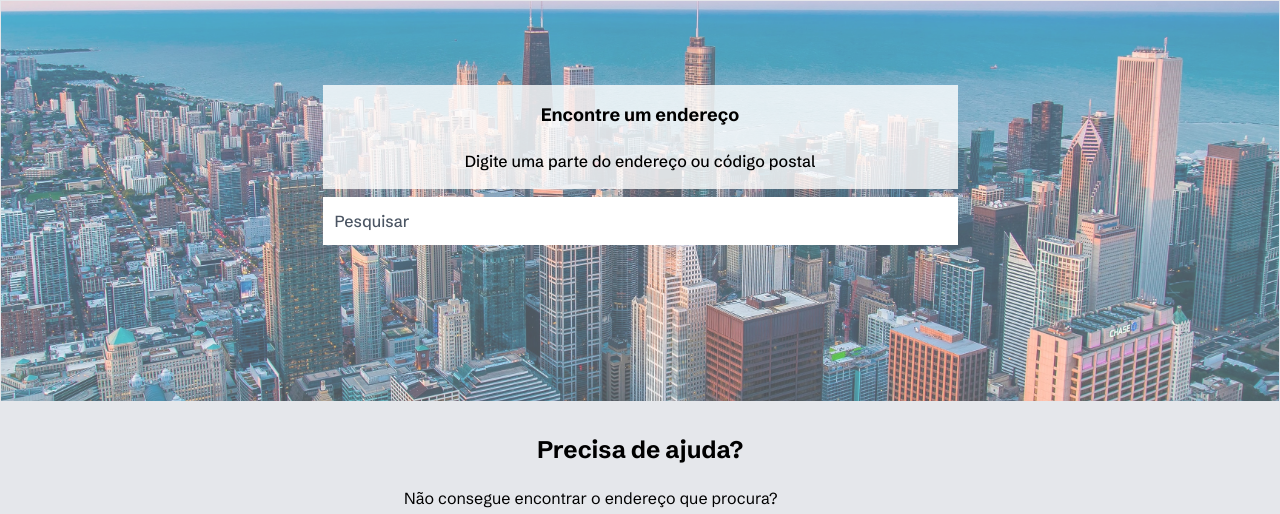
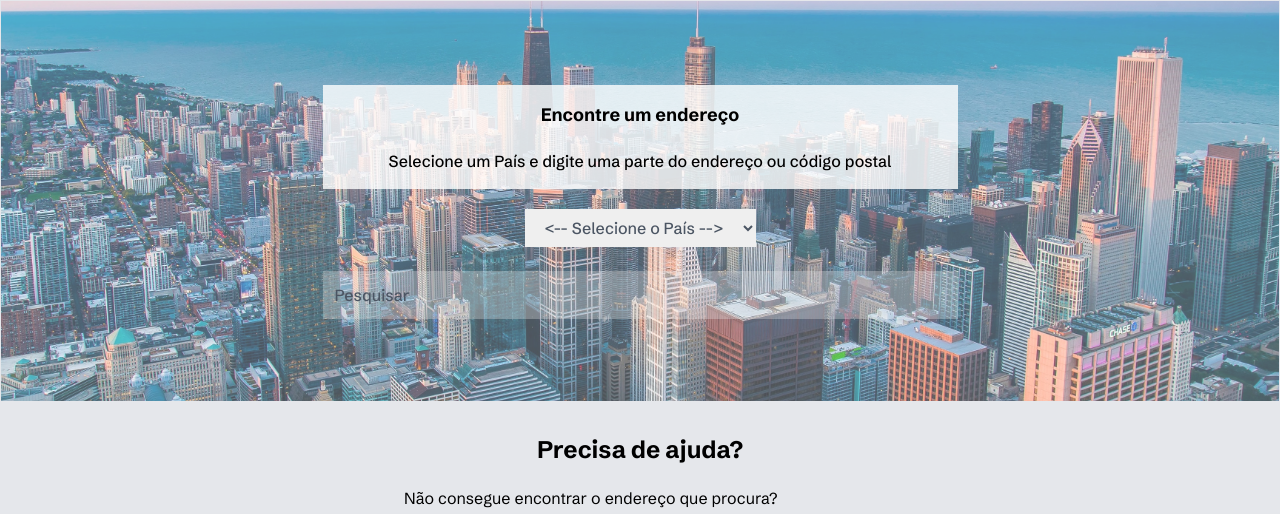
Before and after one commit to Jay-Ubisse/pocsquare, a PHP site: page /client/search/index.php in a window 1280 px wide. Shown: the part 68-582 px from the top of the page. Run offline with PHP 8.4, Linux system fonts and the light colour scheme; some libraries are stand-ins or nearby versions.

Commit message:
update search page

```diff
--- a/assets/styles/output.css
+++ b/assets/styles/output.css
@@ -616,6 +616,10 @@
   margin-bottom: 1.5rem;
 }
 
+.mb-0 {
+  margin-bottom: 0px;
+}
+
 .mb-10 {
   margin-bottom: 2.5rem;
 }
@@ -700,6 +704,10 @@
   margin-top: 40%;
 }
 
+.mb-1 {
+  margin-bottom: 0.25rem;
+}
+
 .block {
   display: block;
 }
@@ -710,6 +718,10 @@
 
 .table {
   display: table;
+}
+
+.hidden {
+  display: none;
 }
 
 .h-10 {
@@ -954,6 +966,11 @@
   background-color: rgb(22 163 74 / var(--tw-bg-opacity));
 }
 
+.bg-green-700 {
+  --tw-bg-opacity: 1;
+  background-color: rgb(21 128 61 / var(--tw-bg-opacity));
+}
+
 .bg-orange-500 {
   --tw-bg-opacity: 1;
   background-color: rgb(249 115 22 / var(--tw-bg-opacity));
@@ -973,6 +990,11 @@
   background-color: rgb(220 38 38 / var(--tw-bg-opacity));
 }
 
+.bg-red-700 {
+  --tw-bg-opacity: 1;
+  background-color: rgb(185 28 28 / var(--tw-bg-opacity));
+}
+
 .bg-slate-300 {
   --tw-bg-opacity: 1;
   background-color: rgb(203 213 225 / var(--tw-bg-opacity));
@@ -991,16 +1013,6 @@
   background-color: rgb(255 255 255 / 0.8);
 }
 
-.bg-green-700 {
-  --tw-bg-opacity: 1;
-  background-color: rgb(21 128 61 / var(--tw-bg-opacity));
-}
-
-.bg-red-700 {
-  --tw-bg-opacity: 1;
-  background-color: rgb(185 28 28 / var(--tw-bg-opacity));
-}
-
 .bg-search-background {
   background-image: url('../img/search-background.jpg');
 }
@@ -1189,6 +1201,11 @@
 .text-white {
   --tw-text-opacity: 1;
   color: rgb(255 255 255 / var(--tw-text-opacity));
+}
+
+.text-yellow-500 {
+  --tw-text-opacity: 1;
+  color: rgb(234 179 8 / var(--tw-text-opacity));
 }
 
 .underline {
--- a/client/search/index.php
+++ b/client/search/index.php
@@ -1,5 +1,6 @@
 <!DOCTYPE html>
 <html lang="en">
+
 <head>
     <meta charset="UTF-8">
     <meta http-equiv="X-UA-Compatible" content="IE=edge">
@@ -11,6 +12,7 @@
     <link href="https://fonts.googleapis.com/css2?family=Schibsted+Grotesk:ital,wght@0,400;0,500;0,600;0,700;0,800;0,900;1,400;1,500;1,600;1,700;1,800;1,900&display=swap" rel="stylesheet">
     <script src="https://kit.fontawesome.com/4b43862993.js" crossorigin="anonymous"></script>
 </head>
+
 <body class="bg-gray-200 font-schibsted p-0">
     <header>
         <!-- Header added using ajax-->
@@ -19,12 +21,33 @@
         <section class="bg-search-background p-0 bg-cover border mt-0 min-h-[400px]">
             <div class="bg-white/30 min-h-[400px] p-1 w-full">
                 <div class="mx-auto mt-20 laptop:w-1/2 mobile:w-[95%]">
-                    <div class="text-center mb-2 p-4 bg-white/80">
+                    <div class="text-center mb-1 p-4 bg-white/80">
                         <h1 class="laptop:text-lg mobile:text-base font-bold mb-5">Encontre um endereço</h1>
-                        <p class="laptop:text-base mobile:text-sm font-medium">Digite uma parte do endereço ou código postal</p>
+                        <p class="laptop:text-base mobile:text-sm font-medium">Selecione um País e digite uma parte do endereço ou código postal</p>
                     </div>
-                    <div>
+                    <div class="text-center mb-2 p-4">
+                        <select name="country" onchange="toggleSearchField()" class="country px-4 py-2 focus:outline-none focus:border-4 focus:border-orange-700 focus:shadow-orange-700 focus:shadow-fixed-2 text-gray-600 font-medium">
+                            <option value="select-country"><-- Selecione o País --></option>
+                            <option value="mozambique">Moçambique</option>
+                            <option value="angola">Angola</option>
+                            <option value="cabo-verde">Cabo Verde</option>
+                        </select>
+                    </div>
+                    <div id="mz-search-field">
                         <input type="search" placeholder="Pesquisar" id="searchValue" class="py-3 px-3 focus:outline-none focus:border-4 focus:border-orange-700 focus:shadow-orange-700 focus:shadow-fixed-2 text-gray-600 placeholder-gray-600 font-medium w-full" />
+                    </div>
+                    <div id="ao-search-field">
+                        <input type="search" placeholder="Pesquisar" id="searchValue" class="py-3 px-3 focus:outline-none focus:border-4 focus:border-orange-700 focus:shadow-orange-700 focus:shadow-fixed-2 text-gray-600 placeholder-gray-600 font-medium w-full" />
+                    </div>
+                    <div id="cv-search-field">
+                        <input type="search" placeholder="Pesquisar" id="searchValue" class="py-3 px-3 focus:outline-none focus:border-4 focus:border-orange-700 focus:shadow-orange-700 focus:shadow-fixed-2 text-gray-600 placeholder-gray-600 font-medium w-full" />
+                    </div>
+                    <div id="hidden-search-field">
+                        <input type="search" disabled placeholder="Pesquisar" id="searchValue" class="py-3 px-3 focus:outline-none focus:border-4 focus:border-orange-700 focus:shadow-orange-700 focus:shadow-fixed-2 text-gray-600 placeholder-gray-600 font-medium w-full" />
+                    </div>
+                    <div id="info-field" class="flex laptop:flex-row mobile:flex-col gap-2 bg-white/80 text-center mb-1 p-4">
+                        <span class="text-yellow-500"><i class="fa-solid fa-circle-info fa-2x"></i></span>
+                        <span class="laptop:text-base mobile:text-sm font-medium">Esta região nao esta disponível.</span>
                     </div>
                     <div id="results" class="bg-white mt-1 max-h-[500px] overflow-y-scroll">
 
@@ -47,7 +70,7 @@
                 <p><span><b>Website: </b></span><span id="website"></span></p>
             </div>
             <div class="border border-orange-700 rounded-md flex justify-center items-center font-bold mobile:mx-auto laptop:mx-0 laptop:h-[400px] mobile:h-[300px] laptop:w-[600px] mobile:w-[95%]">
-                    MAPA
+                MAPA
             </div>
         </section>
         <section class="mt-5 p-3 mx-auto laptop:w-[40%] mobile:w-[95%]">
@@ -67,4 +90,5 @@
     <script src="../../assets/scripts/jquery-3.6.0.js"></script>
     <script src="../../assets/scripts/search.js"></script>
 </body>
+
 </html>
```
Also changed, not shown: assets/scripts/search.js (+47 -2 lines).
